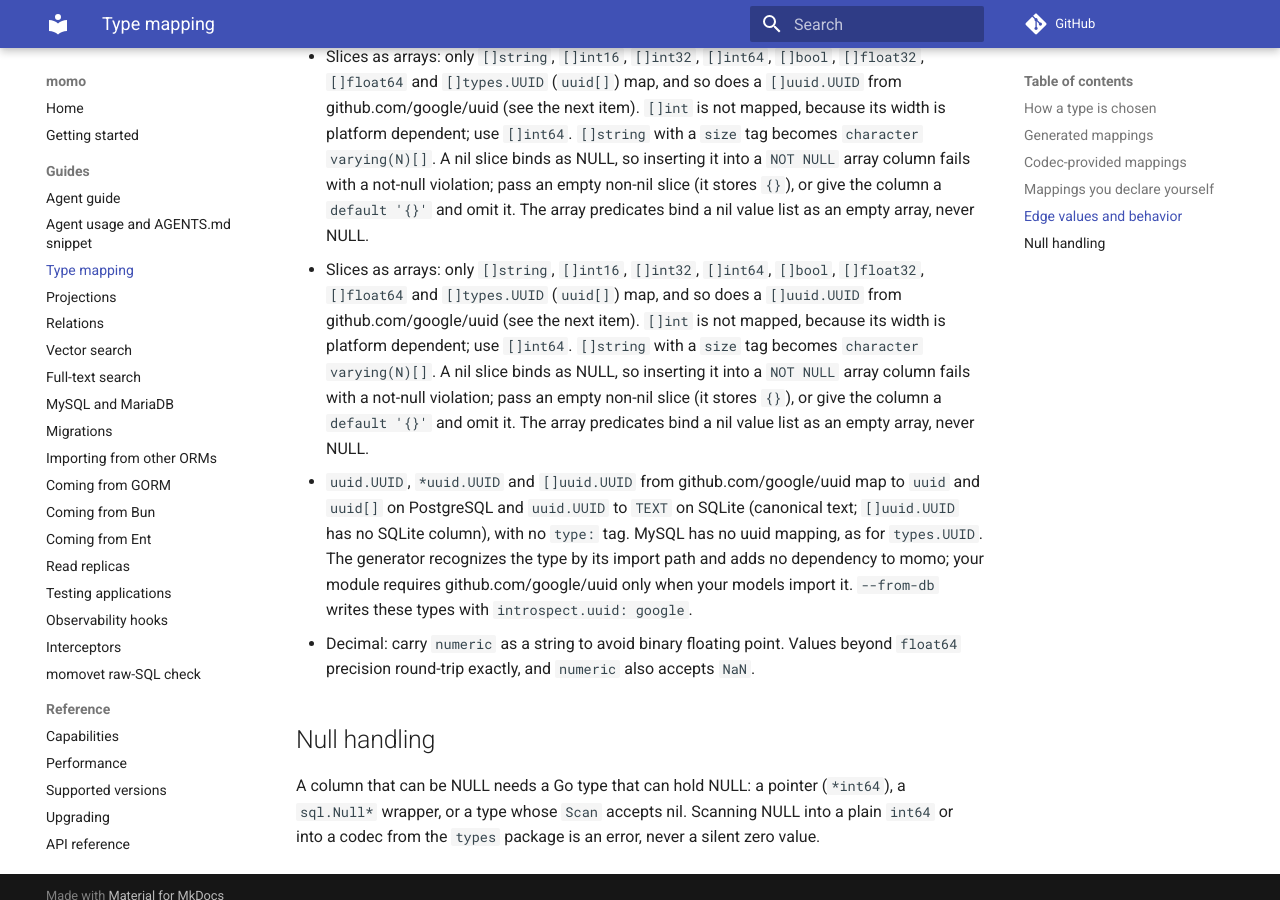
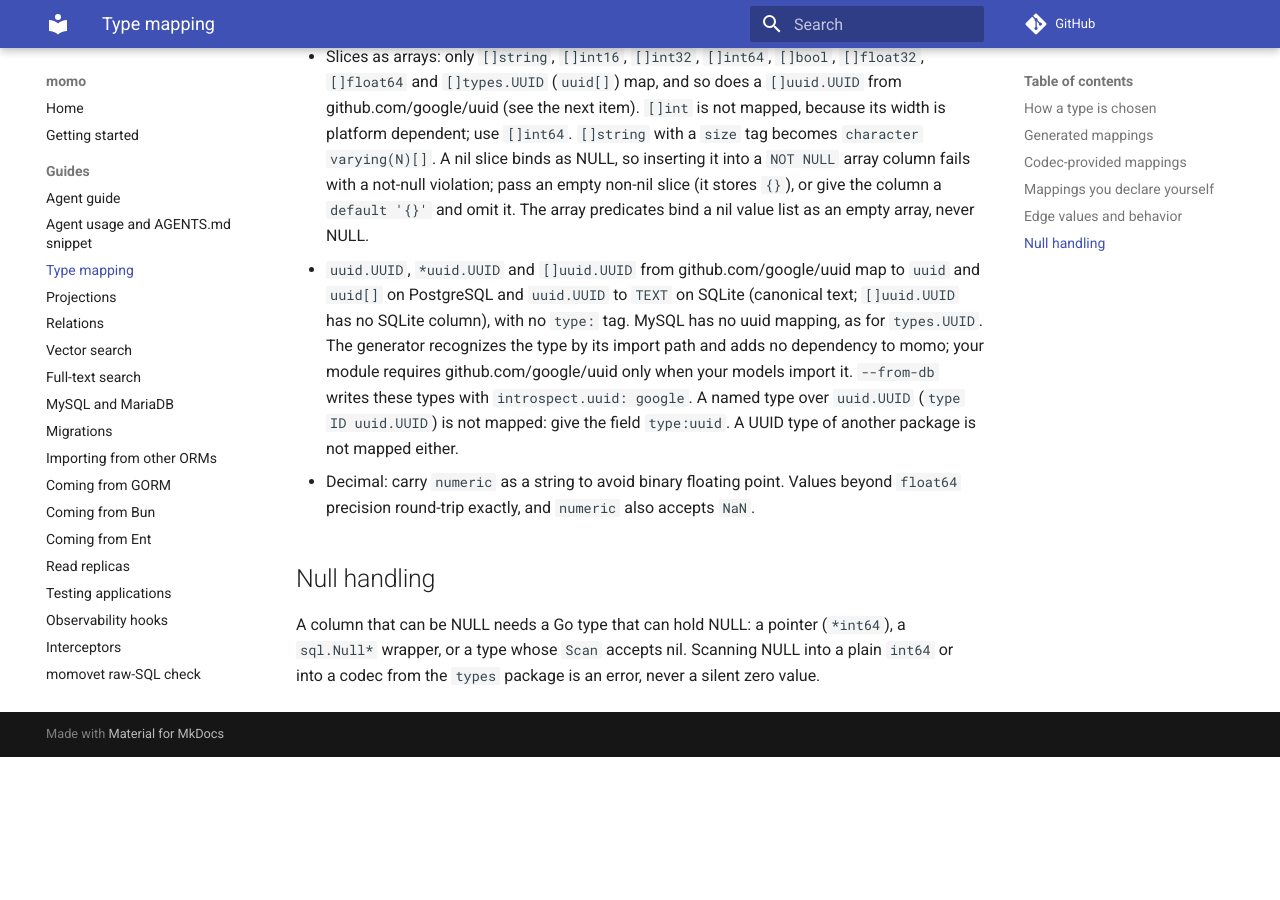
Before and after one commit to azrtydxb/momo, an MkDocs documentation site: the page built from docs/TYPE_MAPPING.md, in a window 1280 px wide and 900 px high, scrolled down 4806 px. Built offline with MkDocs 1.6.1 and Material for MkDocs 9.7.7, drawn with Linux system fonts in a browser that asks for light colours; comment, search, counter and statistics services are not loaded; the version menu is left out; after the commit the page ends 5563 px from its top, so only the background shows below that.

Commit message:
fix: review round for the google/uuid mapping (named constants, docs, single guard)

```diff
--- a/docs/TYPE_MAPPING.md
+++ b/docs/TYPE_MAPPING.md
@@ -173,21 +173,15 @@ except `NaN`, which SQLite does not have (see Floats).
   `NOT NULL` array column fails with a not-null violation; pass an empty
   non-nil slice (it stores `{}`), or give the column a `default '{}'` and omit
   it. The array predicates bind a nil value list as an empty array, never NULL.
-- Slices as arrays: only `[]string`, `[]int16`, `[]int32`, `[]int64`, `[]bool`,
-  `[]float32`, `[]float64` and `[]types.UUID` (`uuid[]`) map, and so does a `[]uuid.UUID` from
-  github.com/google/uuid (see the next item). `[]int` is not mapped, because its width is
-  platform dependent; use `[]int64`. `[]string` with a `size` tag becomes
-  `character varying(N)[]`. A nil slice binds as NULL, so inserting it into a
-  `NOT NULL` array column fails with a not-null violation; pass an empty
-  non-nil slice (it stores `{}`), or give the column a `default '{}'` and omit
-  it. The array predicates bind a nil value list as an empty array, never NULL.
 - `uuid.UUID`, `*uuid.UUID` and `[]uuid.UUID` from github.com/google/uuid map to
   `uuid` and `uuid[]` on PostgreSQL and `uuid.UUID` to `TEXT` on SQLite (canonical
   text; `[]uuid.UUID` has no SQLite column), with no `type:` tag. MySQL has no
   uuid mapping, as for `types.UUID`. The generator recognizes the type by its
   import path and adds no dependency to momo; your module requires
   github.com/google/uuid only when your models import it. `--from-db` writes
-  these types with `introspect.uuid: google`.
+  these types with `introspect.uuid: google`. A named type over `uuid.UUID`
+  (`type ID uuid.UUID`) is not mapped: give the field `type:uuid`. A UUID type
+  of another package is not mapped either.
 - Decimal: carry `numeric` as a string to avoid binary floating point. Values
   beyond `float64` precision round-trip exactly, and `numeric` also accepts
   `NaN`.
```
Also changed, not shown: docs/capabilities.md (+1 -1 lines), docs/migrations.md (+1 -1 lines), 4 other files.
